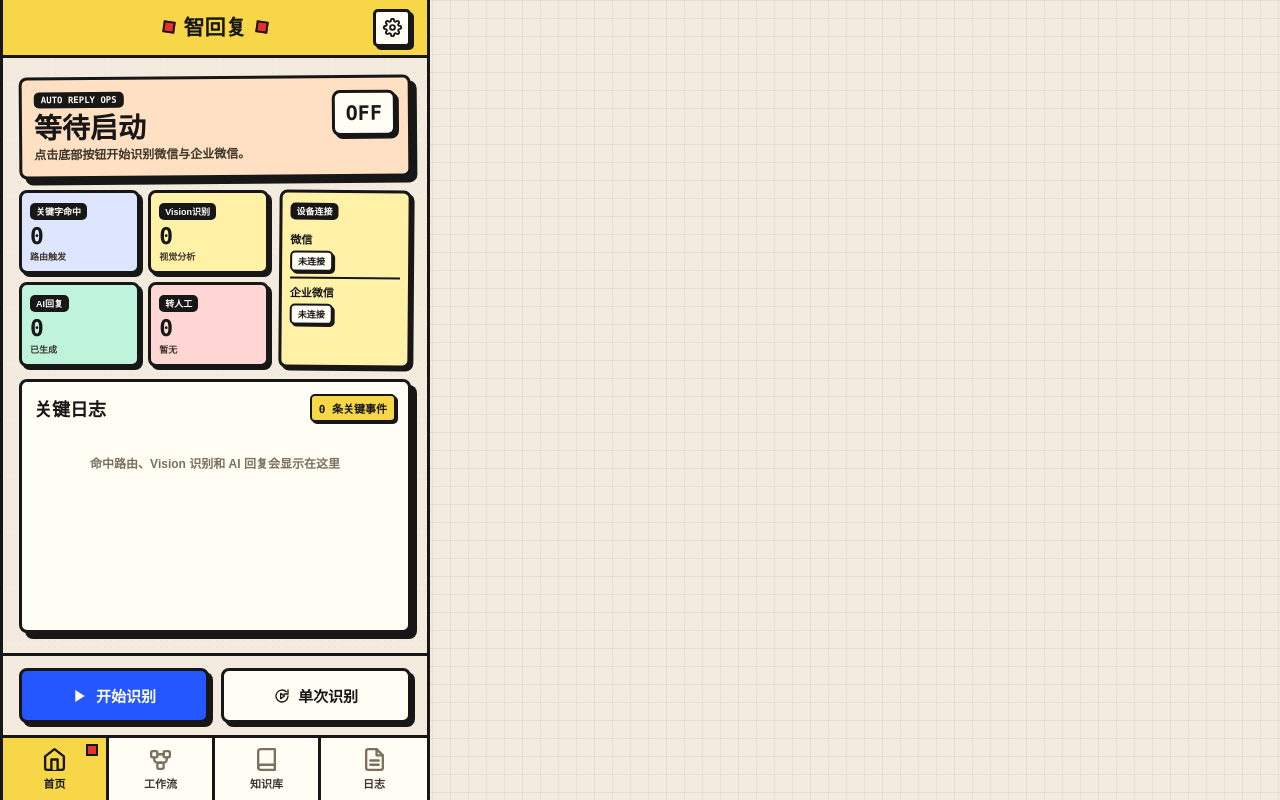
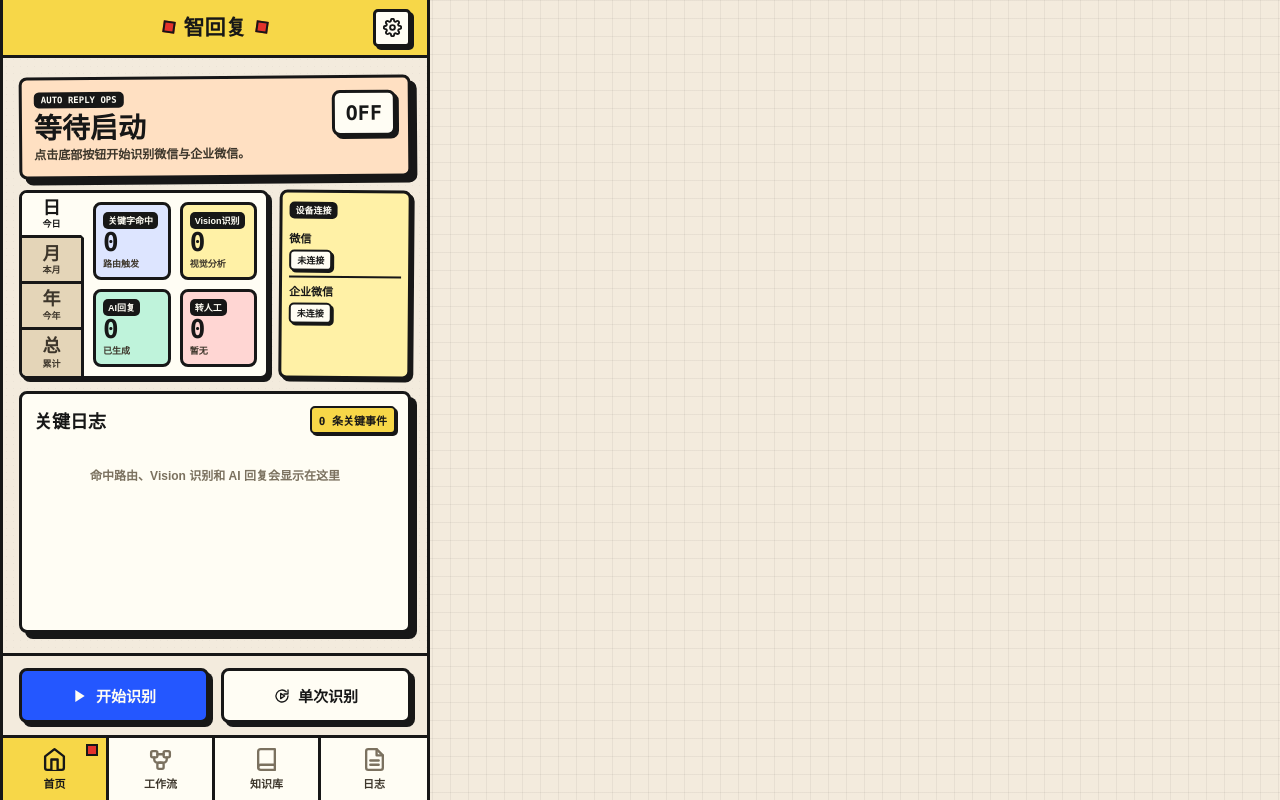
Before and after one commit to Baoserver/auto-reply-workflow, a React app: page / in a window 1280 px wide. Built offline with nearby package versions, Linux system fonts and the light colour scheme; the HTML template or start-up script is replaced by a standard one.

Commit message:
4纬度统计优化

```diff
--- a/src/App.tsx
+++ b/src/App.tsx
@@ -24,6 +24,16 @@ interface DashboardStats {
   escalations: number;
 }
 
+interface DashboardStatsStore {
+  dayKey: string;
+  monthKey: string;
+  yearKey: string;
+  day: DashboardStats;
+  month: DashboardStats;
+  year: DashboardStats;
+  total: DashboardStats;
+}
+
 const DEFAULT_MAIN_WIDTH = 430;
 const DEFAULT_LOG_WIDTH = 390;
 const MIN_MAIN_WIDTH = 375;
@@ -41,21 +51,79 @@ const EMPTY_DASHBOARD_STATS: DashboardStats = {
 const clamp = (value: number, min: number, max: number) => Math.min(Math.max(value, min), max);
 
 const todayKey = () => new Date().toISOString().slice(0, 10);
+const monthKey = () => todayKey().slice(0, 7);
+const yearKey = () => todayKey().slice(0, 4);
 
-const loadDashboardStats = (): DashboardStats => {
+const emptyStats = (): DashboardStats => ({ ...EMPTY_DASHBOARD_STATS });
+
+const normalizeStats = (value: any): DashboardStats => ({
+  keywordHits: Number(value?.keywordHits) || 0,
+  visionRecognitions: Number(value?.visionRecognitions) || 0,
+  aiReplies: Number(value?.aiReplies) || 0,
+  escalations: Number(value?.escalations) || 0,
+});
+
+const normalizeStatsStore = (store: DashboardStatsStore): DashboardStatsStore => {
+  const currentDay = todayKey();
+  const currentMonth = monthKey();
+  const currentYear = yearKey();
+  return {
+    ...store,
+    dayKey: currentDay,
+    monthKey: currentMonth,
+    yearKey: currentYear,
+    day: store.dayKey === currentDay ? store.day : emptyStats(),
+    month: store.monthKey === currentMonth ? store.month : emptyStats(),
+    year: store.yearKey === currentYear ? store.year : emptyStats(),
+  };
+};
+
+const loadDashboardStats = (): DashboardStatsStore => {
   try {
     const stored = localStorage.getItem(STATS_STORAGE_KEY);
-    if (!stored) return EMPTY_DASHBOARD_STATS;
+    if (!stored) {
+      return normalizeStatsStore({
+        dayKey: todayKey(),
+        monthKey: monthKey(),
+        yearKey: yearKey(),
+        day: emptyStats(),
+        month: emptyStats(),
+        year: emptyStats(),
+        total: emptyStats(),
+      });
+    }
     const parsed = JSON.parse(stored);
-    if (parsed?.date !== todayKey()) return EMPTY_DASHBOARD_STATS;
-    return {
-      keywordHits: Number(parsed.keywordHits) || 0,
-      visionRecognitions: Number(parsed.visionRecognitions) || 0,
-      aiReplies: Number(parsed.aiReplies) || 0,
-      escalations: Number(parsed.escalations) || 0,
-    };
+    if (parsed?.day || parsed?.month || parsed?.year || parsed?.total) {
+      return normalizeStatsStore({
+        dayKey: parsed.dayKey || parsed.date || todayKey(),
+        monthKey: parsed.monthKey || monthKey(),
+        yearKey: parsed.yearKey || yearKey(),
+        day: normalizeStats(parsed.day),
+        month: normalizeStats(parsed.month),
+        year: normalizeStats(parsed.year),
+        total: normalizeStats(parsed.total),
+      });
+    }
+    const migrated = normalizeStats(parsed);
+    return normalizeStatsStore({
+      dayKey: parsed?.date || todayKey(),
+      monthKey: monthKey(),
+      yearKey: yearKey(),
+      day: migrated,
+      month: migrated,
+      year: migrated,
+      total: migrated,
+    });
   } catch {
-    return EMPTY_DASHBOARD_STATS;
+    return normalizeStatsStore({
+      dayKey: todayKey(),
+      monthKey: monthKey(),
+      yearKey: yearKey(),
+      day: emptyStats(),
+      month: emptyStats(),
+      year: emptyStats(),
+      total: emptyStats(),
+    });
   }
 };
 
@@ -66,20 +134,31 @@ const isRouteMatchedEvent = (event: AgentEvent) => {
   return /助手模式命中路由|OpenClaw route matched|route matched/i.test(message);
 };
 
-const incrementStatsForEvent = (stats: DashboardStats, event: AgentEvent): DashboardStats => {
+const incrementStats = (stats: DashboardStats, key: keyof DashboardStats): DashboardStats => ({
+  ...stats,
+  [key]: stats[key] + 1,
+});
+
+const incrementStatsForEvent = (store: DashboardStatsStore, event: AgentEvent): DashboardStatsStore => {
+  const normalized = normalizeStatsStore(store);
+  let key: keyof DashboardStats | null = null;
   if (isRouteMatchedEvent(event)) {
-    return { ...stats, keywordHits: stats.keywordHits + 1 };
+    key = 'keywordHits';
+  } else if (event.type === 'vision') {
+    key = 'visionRecognitions';
+  } else if (event.type === 'reply') {
+    key = 'aiReplies';
+  } else if (event.type === 'escalation') {
+    key = 'escalations';
   }
-  if (event.type === 'vision') {
-    return { ...stats, visionRecognitions: stats.visionRecognitions + 1 };
-  }
-  if (event.type === 'reply') {
-    return { ...stats, aiReplies: stats.aiReplies + 1 };
-  }
-  if (event.type === 'escalation') {
-    return { ...stats, escalations: stats.escalations + 1 };
-  }
-  return stats;
+  if (!key) return normalized;
+  return {
+    ...normalized,
+    day: incrementStats(normalized.day, key),
+    month: incrementStats(normalized.month, key),
+    year: incrementStats(normalized.year, key),
+    total: incrementStats(normalized.total, key),
+  };
 };
 
 const TabIcon = ({ name, active }: { name: string; active: boolean }) => {
@@ -133,7 +212,7 @@ export default function App() {
   const [mainWidth, setMainWidth] = useState(DEFAULT_MAIN_WIDTH);
   const [logWidth, setLogWidth] = useState(DEFAULT_LOG_WIDTH);
   const [events, setEvents] = useState<AgentEvent[]>([]);
-  const [stats, setStats] = useState<DashboardStats>(() => loadDashboardStats());
+  const [stats, setStats] = useState<DashboardStatsStore>(() => loadDashboardStats());
   const [connections, setConnections] = useState<Connection>({ wechat: false, wecom: false });
   const paneSyncRef = useRef(false);
   const paneSyncTimerRef = useRef<number | null>(null);
@@ -217,10 +296,7 @@ export default function App() {
   }, []);
 
   useEffect(() => {
-    localStorage.setItem(STATS_STORAGE_KEY, JSON.stringify({
-      date: todayKey(),
-      ...stats,
-    }));
+    localStorage.setItem(STATS_STORAGE_KEY, JSON.stringify(stats));
   }, [stats]);
 
   useEffect(() => {
--- a/src/components/Dashboard.tsx
+++ b/src/components/Dashboard.tsx
@@ -1,4 +1,4 @@
-import React from 'react';
+import React, { useState } from 'react';
 
 interface AgentEvent {
   type: string;
@@ -8,18 +8,36 @@ interface AgentEvent {
 interface Props {
   running: boolean;
   stats: {
-    keywordHits: number;
-    visionRecognitions: number;
-    aiReplies: number;
-    escalations: number;
+    day: DashboardStats;
+    month: DashboardStats;
+    year: DashboardStats;
+    total: DashboardStats;
   };
   connections?: { wechat: boolean; wecom: boolean };
   events?: AgentEvent[];
 }
 
+type StatsRange = 'day' | 'month' | 'year' | 'total';
+
+interface DashboardStats {
+  keywordHits: number;
+  visionRecognitions: number;
+  aiReplies: number;
+  escalations: number;
+}
+
+const STAT_TABS: Array<{ key: StatsRange; label: string; hint: string }> = [
+  { key: 'day', label: '日', hint: '今日' },
+  { key: 'month', label: '月', hint: '本月' },
+  { key: 'year', label: '年', hint: '今年' },
+  { key: 'total', label: '总', hint: '累计' },
+];
+
 export default function Dashboard({ running, stats, connections, events = [] }: Props) {
+  const [statsRange, setStatsRange] = useState<StatsRange>('day');
   const wechatConnected = connections?.wechat ?? false;
   const wecomConnected = connections?.wecom ?? false;
+  const currentStats = stats[statsRange];
 
   const isRouteMatchedLog = (ev: AgentEvent) => {
     if (ev.type !== 'log') return false;
@@ -240,26 +258,43 @@ export default function Dashboard({ running, stats, connections, events = [] }:
       </section>
 
       <section className="home-matrix">
+        <div className="home-stats-card">
+          <div className="home-stats-body">
+            <div className="home-stats-tabs" aria-label="统计周期">
+              {STAT_TABS.map((item) => (
+                <button
+                  key={item.key}
+                  type="button"
+                  className={`home-stats-tab ${statsRange === item.key ? 'active' : ''}`}
+                  onClick={() => setStatsRange(item.key)}
+                >
+                  <span>{item.label}</span>
+                  <small>{item.hint}</small>
+                </button>
+              ))}
+            </div>
             <div className="home-stat-grid">
               <div className="home-metric is-keyword">
                 <span className="home-metric-label">关键字命中</span>
-            <strong>{stats.keywordHits}</strong>
+                <strong>{currentStats.keywordHits}</strong>
                 <small>路由触发</small>
               </div>
               <div className="home-metric is-vision">
                 <span className="home-metric-label">Vision识别</span>
-            <strong>{stats.visionRecognitions}</strong>
+                <strong>{currentStats.visionRecognitions}</strong>
                 <small>视觉分析</small>
               </div>
               <div className="home-metric is-reply">
                 <span className="home-metric-label">AI回复</span>
-            <strong>{stats.aiReplies}</strong>
+                <strong>{currentStats.aiReplies}</strong>
                 <small>已生成</small>
               </div>
               <div className="home-metric is-escalation">
                 <span className="home-metric-label">转人工</span>
-            <strong>{stats.escalations}</strong>
-            <small>{stats.escalations > 0 ? '需关注' : '暂无'}</small>
+                <strong>{currentStats.escalations}</strong>
+                <small>{currentStats.escalations > 0 ? '需关注' : '暂无'}</small>
+              </div>
+            </div>
           </div>
         </div>
         <div className="home-channel-card">
--- a/src/styles/global.css
+++ b/src/styles/global.css
@@ -287,24 +287,109 @@ select:focus-visible {
 }
 
 .home-stat-grid {
-  grid-area: stats;
   display: grid;
   grid-template-columns: repeat(2, minmax(0, 1fr));
   grid-template-rows: repeat(2, minmax(0, 1fr));
-  gap: 8px;
-}
-
-.home-metric,
-.home-channel-card {
+  gap: 9px;
+  min-width: 0;
+}
+
+.home-stats-card {
+  grid-area: stats;
+  display: block;
+  min-width: 0;
   background: var(--surface);
   border: 3px solid var(--border);
   border-radius: var(--radius-lg);
   box-shadow: 3px 3px 0 var(--border);
-  padding: 8px;
+  padding: 0;
+  overflow: hidden;
+}
+
+.home-stats-body {
+  display: grid;
+  grid-template-columns: 62px minmax(0, 1fr);
+  gap: 0;
+  height: 100%;
+}
+
+.home-stats-tabs {
+  display: grid;
+  grid-template-rows: repeat(4, minmax(0, 1fr));
+  gap: 0;
+  background: var(--surface-tertiary);
+}
+
+.home-stats-tab {
+  min-width: 0;
+  min-height: 0;
+  display: grid;
+  place-items: center;
+  gap: 1px;
+  padding: 5px 2px;
+  background: transparent;
+  color: var(--text-secondary);
+  border: 0;
+  border-right: 3px solid var(--border);
+  border-bottom: 3px solid var(--border);
+  border-radius: 0;
+  box-shadow: none;
+  cursor: pointer;
+  transition: var(--transition);
+  position: relative;
+}
+
+.home-stats-tab:last-child {
+  border-bottom: 0;
+}
+
+.home-stats-tab span {
+  font-size: 18px;
+  line-height: 1;
+  font-weight: 900;
+}
+
+.home-stats-tab small {
+  font-size: 9px;
+  line-height: 1;
+  font-weight: 900;
+}
+
+.home-stats-tab.active {
+  background: var(--surface);
+  color: var(--text);
+  border-right-color: transparent;
+  transform: none;
+  box-shadow: 3px 0 0 var(--surface);
+  z-index: 2;
+}
+
+.home-stats-tab:active {
+  transform: none;
+  box-shadow: 3px 0 0 var(--surface);
+}
+
+.home-stats-card .home-stat-grid {
+  padding: 9px;
+}
+
+.home-metric,
+.home-channel-card {
+  background: var(--surface);
+  border: 3px solid var(--border);
+  border-radius: var(--radius-lg);
+  box-shadow: 3px 3px 0 var(--border);
+  padding: 7px;
 }
 
 .home-metric {
   min-width: 0;
+  min-height: 78px;
+  display: flex;
+  flex-direction: column;
+  justify-content: space-between;
+  border-width: 3px;
+  box-shadow: none;
 }
 
 .home-metric.is-keyword {
@@ -338,11 +423,17 @@ select:focus-visible {
   white-space: nowrap;
 }
 
+.home-metric .home-metric-label {
+  margin-bottom: 0;
+  padding: 2px 5px;
+  font-size: 9px;
+}
+
 .home-metric strong {
   display: block;
   font-family: var(--font-mono);
   color: var(--text);
-  font-size: 23px;
+  font-size: 26px;
   line-height: 0.95;
   font-weight: 900;
   letter-spacing: 0;
@@ -350,7 +441,7 @@ select:focus-visible {
 
 .home-metric small {
   display: block;
-  margin-top: 3px;
+  margin-top: 0;
   color: var(--text-secondary);
   font-size: 9px;
   font-weight: 900;
```
Also changed, not shown: 1 other file (tests, documents, lock files or other folders). Lines whose indentation alone changed are shown as unchanged.
